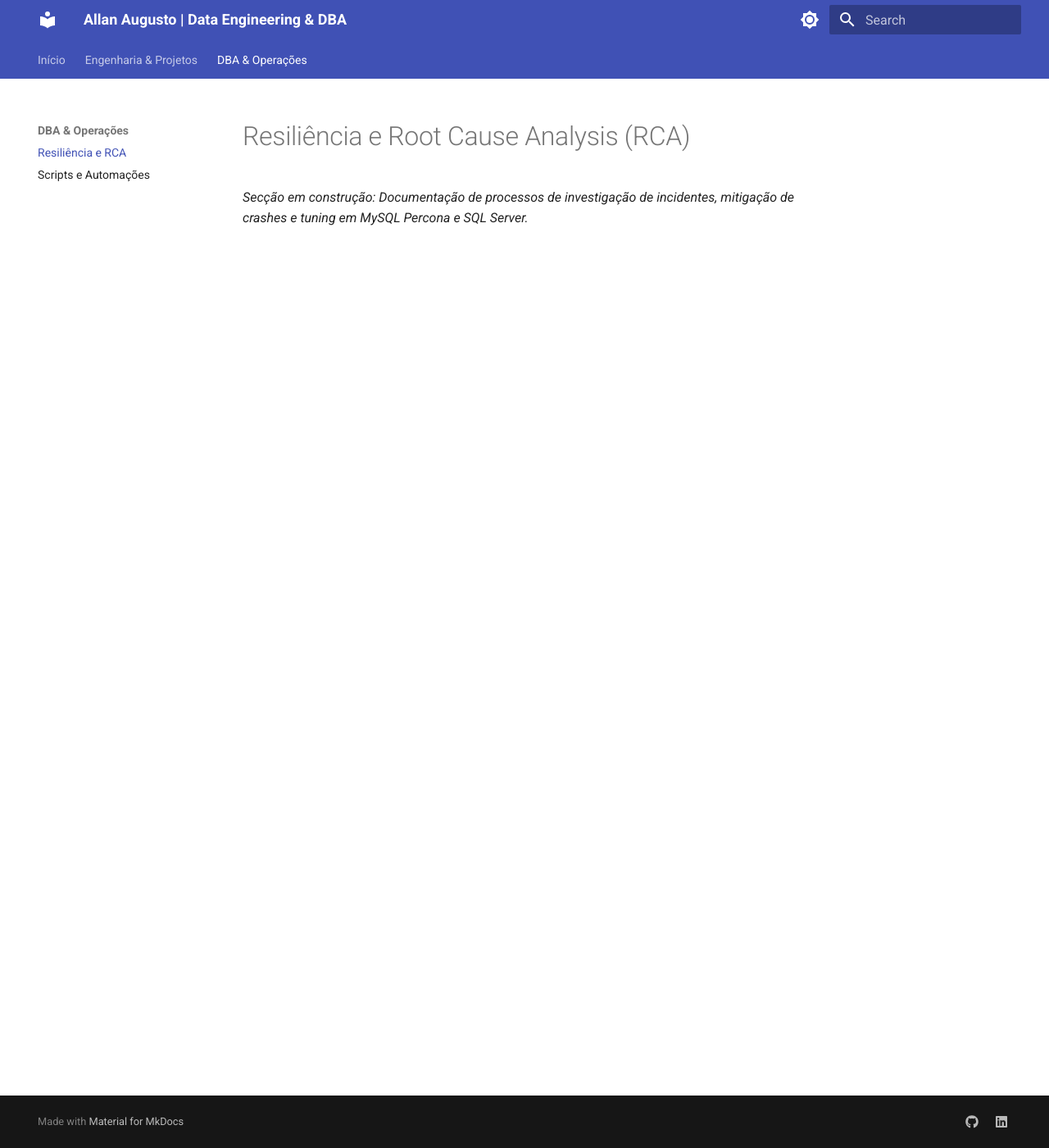
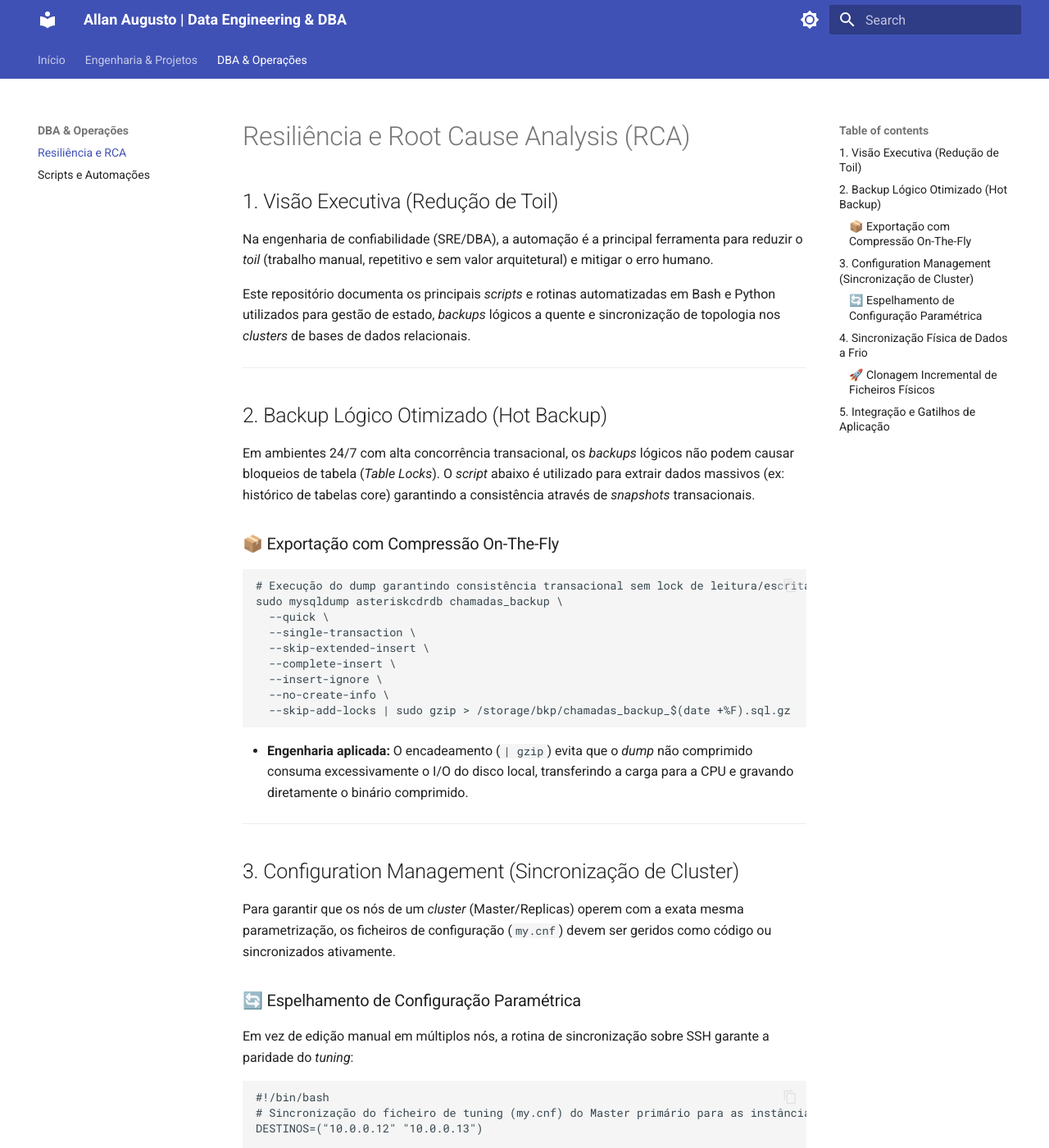
Before and after one commit to Allanao88/portfolio-docs, an MkDocs documentation site: the page built from docs/dba/resiliencia-rca.md, in a window 1280 px wide and 1400 px high. Shown: the whole window at 82% size. Built offline with MkDocs 1.6.1 and Material for MkDocs 9.7.7, drawn with Linux system fonts in a browser that asks for light colours; some of the changed text lies outside the part shown.

Commit message:
Expand RCA documentation with backup and sync strategies
Added detailed sections on backup strategies, configuration management, and data synchronization for MySQL and SQL Server.

````diff
--- a/docs/dba/resiliencia-rca.md
+++ b/docs/dba/resiliencia-rca.md
@@ -1,2 +1,83 @@
 # Resiliência e Root Cause Analysis (RCA)
-*Secção em construção: Documentação de processos de investigação de incidentes, mitigação de crashes e tuning em MySQL Percona e SQL Server.*
+
+## 1. Visão Executiva (Redução de Toil)
+
+Na engenharia de confiabilidade (SRE/DBA), a automação é a principal ferramenta para reduzir o *toil* (trabalho manual, repetitivo e sem valor arquitetural) e mitigar o erro humano.
+
+Este repositório documenta os principais *scripts* e rotinas automatizadas em Bash e Python utilizados para gestão de estado, *backups* lógicos a quente e sincronização de topologia nos *clusters* de bases de dados relacionais.
+
+---
+
+## 2. Backup Lógico Otimizado (Hot Backup)
+
+Em ambientes 24/7 com alta concorrência transacional, os *backups* lógicos não podem causar bloqueios de tabela (*Table Locks*). O *script* abaixo é utilizado para extrair dados massivos (ex: histórico de tabelas core) garantindo a consistência através de *snapshots* transacionais.
+
+### 📦 Exportação com Compressão On-The-Fly
+```bash
+# Execução do dump garantindo consistência transacional sem lock de leitura/escrita
+sudo mysqldump asteriskcdrdb chamadas_backup \
+  --quick \
+  --single-transaction \
+  --skip-extended-insert \
+  --complete-insert \
+  --insert-ignore \
+  --no-create-info \
+  --skip-add-locks | sudo gzip > /storage/bkp/chamadas_backup_$(date +%F).sql.gz
+```
+* **Engenharia aplicada:** O encadeamento (`| gzip`) evita que o *dump* não comprimido consuma excessivamente o I/O do disco local, transferindo a carga para a CPU e gravando diretamente o binário comprimido.
+
+---
+
+## 3. Configuration Management (Sincronização de Cluster)
+
+Para garantir que os nós de um *cluster* (Master/Replicas) operem com a exata mesma parametrização, os ficheiros de configuração (`my.cnf`) devem ser geridos como código ou sincronizados ativamente.
+
+### 🔄 Espelhamento de Configuração Paramétrica
+Em vez de edição manual em múltiplos nós, a rotina de sincronização sobre SSH garante a paridade do *tuning*:
+```bash
+#!/bin/bash
+# Sincronização do ficheiro de tuning (my.cnf) do Master primário para as instâncias B2 e M1
+DESTINOS=("10.0.0.12" "10.0.0.13")
+
+for IP in "${DESTINOS[@]}"; do
+  echo "Sincronizando my.cnf para $IP..."
+  sudo rsync -avz /etc/my.cnf root@$IP:/etc/ --progress
+done
+# Após a execução, um handler reinicia o serviço nos nós de destino
+```
+
+---
+
+## 4. Sincronização Física de Dados a Frio
+
+Durante processos de *Disaster Recovery* ou clonagem de ambientes massivos, a migração lógica é demasiado lenta. Nestes casos, acionamos *scripts* de transferência física de blocos, filtrando estritamente as extensões permitidas.
+
+### 🚀 Clonagem Incremental de Ficheiros Físicos
+```bash
+#!/bin/bash
+# Sincronização de blocos físicos, ignorando metadados e motores corrompidos
+DIR_ORIGEM="/dbdir/mysql_crash_20240909/asteriskcdrdb/"
+DIR_DESTINO="/dbdir/mysql/asteriskcdrdb/"
+
+sudo rsync -avn $DIR_ORIGEM $DIR_DESTINO \
+  --exclude="*.frm" \
+  --exclude="*.ibd" \
+  --exclude="*.TRG" \
+  --exclude="*.TRN" \
+  --exclude="*.par" \
+  --exclude="*.opt" \
+  --progress
+```
+* **Engenharia aplicada:** O uso da flag `-n` (*dry-run*) na primeira execução atua como uma validação de segurança antes da efetivação (`-v` verbose). A exclusão estrita (`--exclude`) garante que os *tablespaces* não sofram corrupção cruzada durante o *recovery*.
+
+---
+
+## 5. Integração e Gatilhos de Aplicação
+
+A administração de bases de dados em ecossistemas de alta criticidade não ocorre num vácuo. A resolução de um incidente no motor frequentemente requer o acionamento de gatilhos nas aplicações que consomem esses dados.
+
+```bash
+# Gatilhos acionados via terminal após sincronização de base para atualizar os dados de telecom
+sudo /root/devbin/sync_anatel_prefixos <servidor_alvo>
+sudo /var/lib/callflex/bin/emergencia
+```
````
